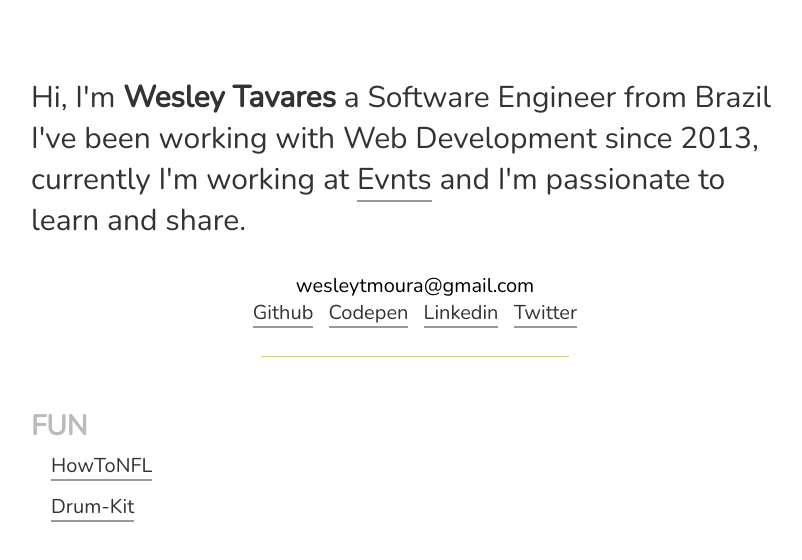
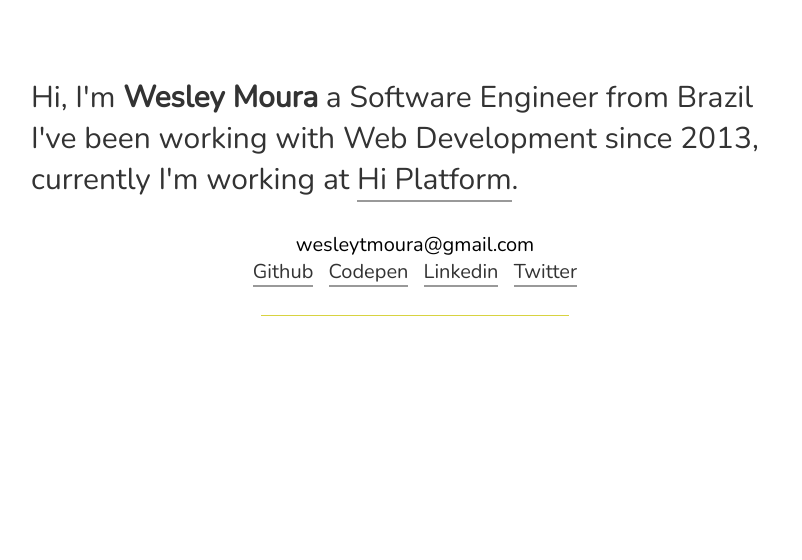
Before and after one commit to xWul/xwul.github.io, a plain HTML site: page index.html in a window 1280 px wide. Shown: the whole page, without its empty margins (225-1027 px from the left). Drawn offline with nearby package versions, Linux system fonts and the light colour scheme.

Commit message:
updated personal info

```diff
--- a/index.html
+++ b/index.html
@@ -2,7 +2,7 @@
 <html lang="pt-BR">
 
 <head>
-  <title>Wesley Tavares - website</title>
+  <title>Wesley Moura ⚡️</title>
   <meta charset="UTF-8">
   <link href="https://fonts.googleapis.com/css?family=Nunito" rel="stylesheet">
   <link href="./public/css/main.css" rel="stylesheet">
@@ -12,9 +12,8 @@
   <div class="container">
     <header class="content-header">
       <p class="intro">
-        Hi, I'm <strong>Wesley Tavares</strong> a Software Engineer from Brazil I've been working with Web Development
-        since 2013, currently I'm working at <a href="http://evnts.com.br" target="blank">Evnts</a> and I'm passionate to
-        learn and share.
+        Hi, I'm <strong>Wesley Moura</strong> a Software Engineer from Brazil I've been working with Web Development
+        since 2013, currently I'm working at <a href="https://www.hiplatform.com/" target="blank">Hi Platform</a>.
       </p>
     </header>
     <main>
@@ -30,13 +29,6 @@
         </ul>
       </section>
       <hr/>
-      <section class="projects">
-        <h2>Fun</h2>
-        <ul>
-          <li><a href="http://xwul.github.io/howtonfl" target="blank">HowToNFL</a></li>
-          <li><a target="blank" href="drum-kit/index.html">Drum-Kit</a></li>
-        </ul>
-      </section>
     </main>
   </div>
 
```
Also changed, not shown: 1 other file.
